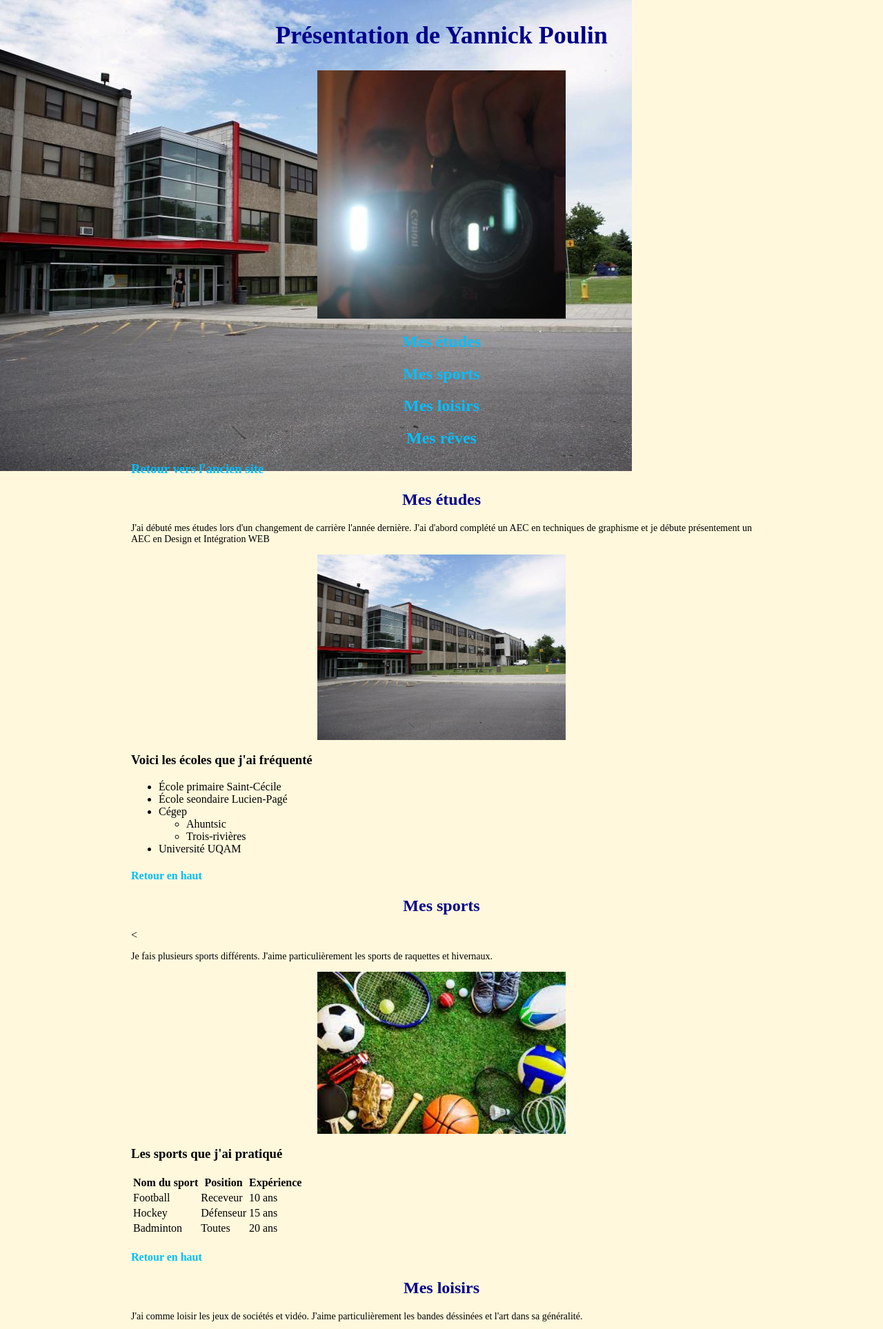
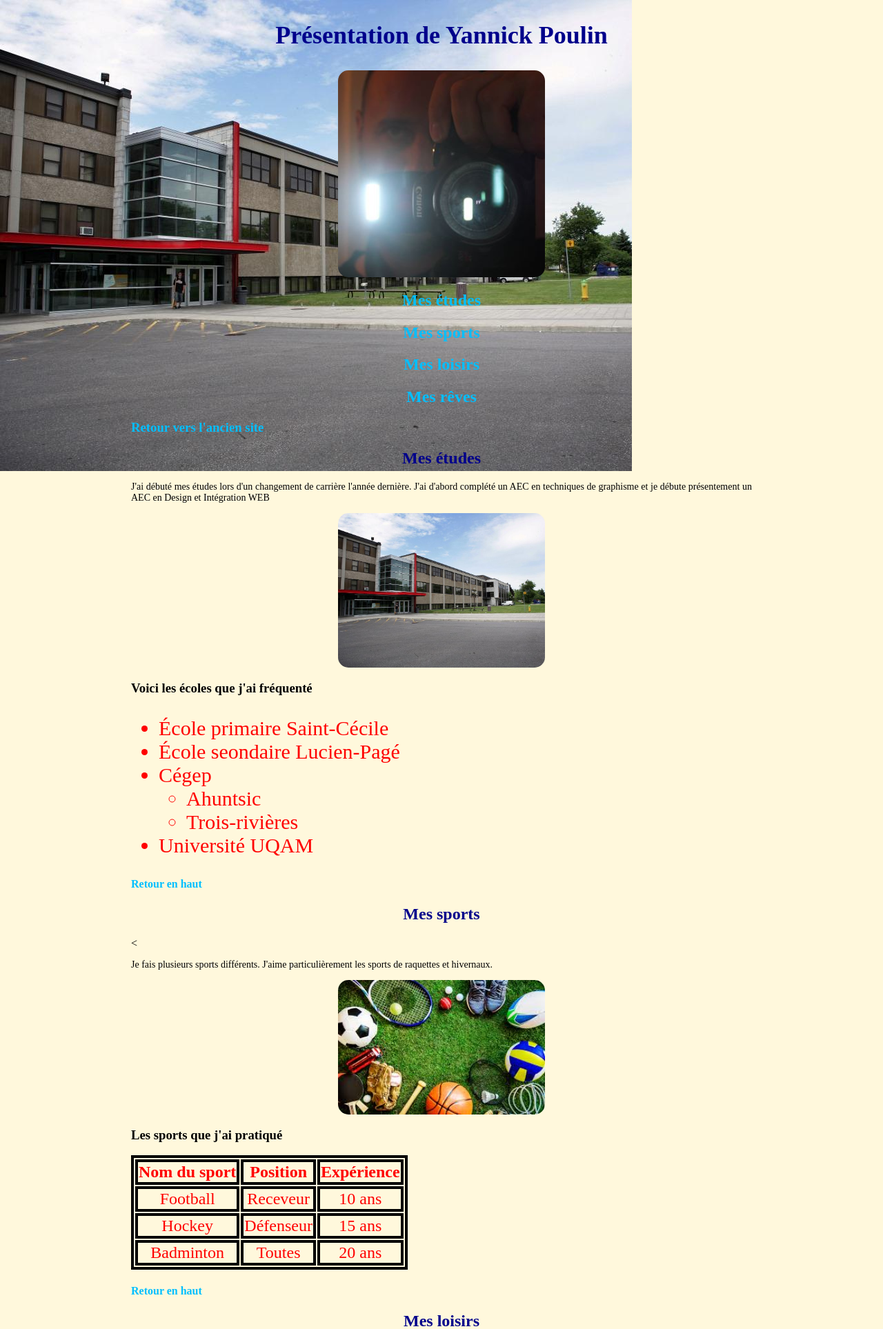
Before and after one commit to Herbapoux/Herbapoux, a PHP site: page /OnePage.html in a window 1280 px wide. Shown: the top 1927 px of the page at 69% size. Run offline with PHP 8.4, Linux system fonts and the light colour scheme.

Commit message:
terminé exercice css

```diff
--- a/JeMePresente_v2/CSS/style.css
+++ b/JeMePresente_v2/CSS/style.css
@@ -16,7 +16,12 @@ img {
     display: block;
     margin-left: auto;
     margin-right: auto;
-    width: 40%;
+    width: 300px;
+    border-radius: 15px;
+}
+
+img:hover {
+    box-shadow: 10px 10px white;
 }
 
 h1 {
@@ -50,3 +55,20 @@ a:visited {
 a:hover {
     text-decoration: underline;
 }
+
+table,th,td {
+    border: 4px solid black;
+    color: red;
+    font-size: 24px;
+    text-align: center;
+}
+
+ul {
+    font-size: 30px;
+    color: red;
+}
+
+li {
+    font-size: 30px;
+    color: red;
+}
```
